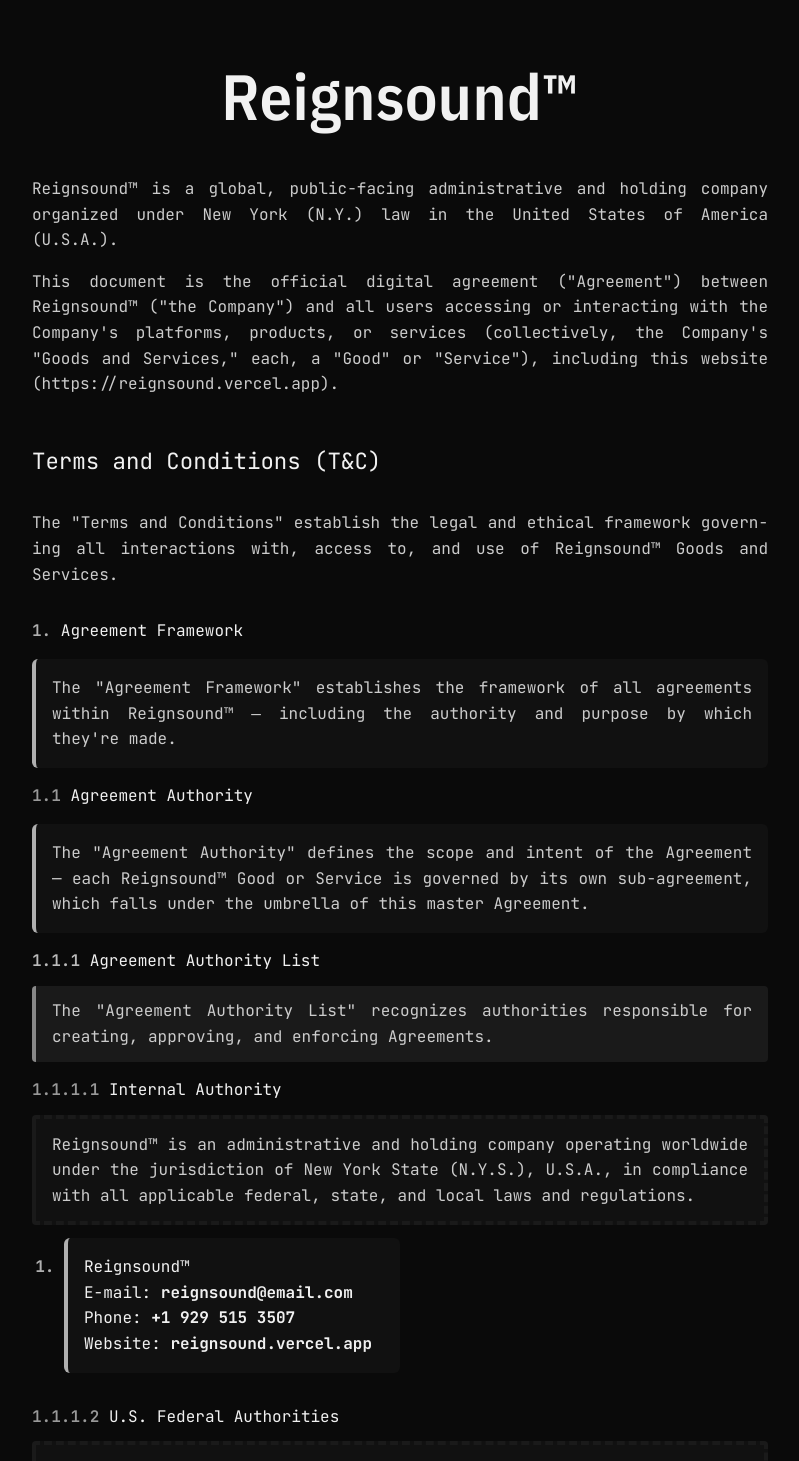
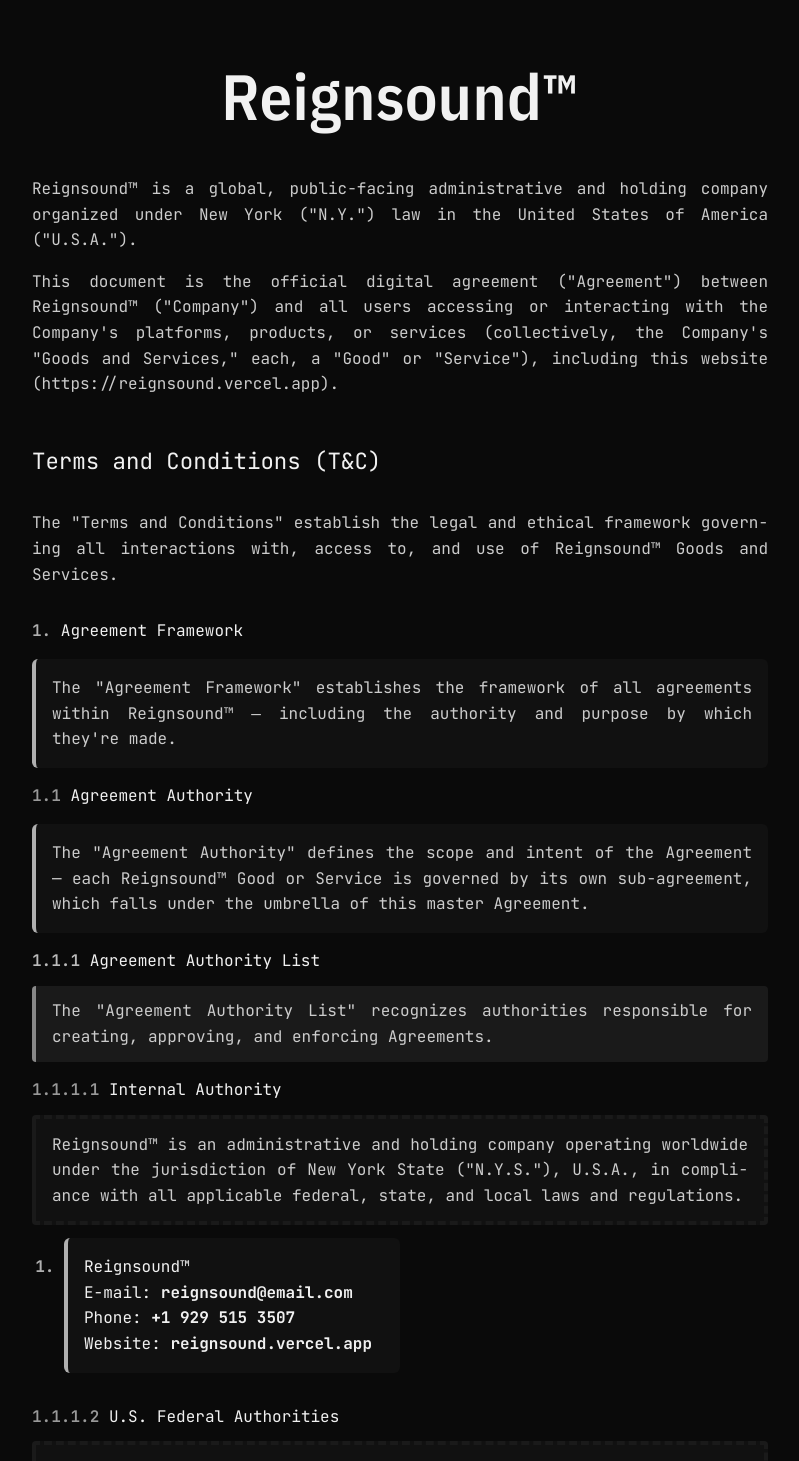
Before and after one commit to umbrellaholdinggroup/reignsound, a Next.js app: page / in a window 1280 px wide. Shown: the top 1461 px of the page, without its empty margins (240-1039 px from the left). Built offline with nearby package versions, Linux system fonts and the light colour scheme.

Commit message:
Update to language

```diff
--- a/app/page.js
+++ b/app/page.js
@@ -25,11 +25,11 @@
       <h1 className="brand-name">Reignsound&trade;</h1>
 
       <p className="brand-description">
-        Reignsound&trade; is a global, public-facing administrative and holding company organized under New York (N.Y.) law in the United States of America (U.S.A.).
+        Reignsound&trade; is a global, public-facing administrative and holding company organized under New York ("N.Y.") law in the United States of America ("U.S.A.").
       </p>
 
       <p className="document-description">
-        This document is the official digital agreement ("Agreement") between Reignsound&trade; ("the Company") and all users accessing or interacting with the Company's platforms, products, or services (collectively, the Company's "Goods and Services," each, a "Good" or "Service"), including this website (https://reignsound.vercel.app).
+        This document is the official digital agreement ("Agreement") between Reignsound&trade; ("Company") and all users accessing or interacting with the Company's platforms, products, or services (collectively, the Company's "Goods and Services," each, a "Good" or "Service"), including this website (https://reignsound.vercel.app).
       </p>
 
       <h2 className="section-title">Terms and Conditions (T&amp;C)</h2>
@@ -57,7 +57,7 @@
 
         <h6 className="sub-sub-sub-subsection-title">Internal Authority</h6>
         <p className="sub-sub-subsection-description">
-          Reignsound&trade; is an administrative and holding company operating worldwide under the jurisdiction of New York State (N.Y.S.), U.S.A., in compliance with all applicable federal, state, and local laws and regulations.
+          Reignsound&trade; is an administrative and holding company operating worldwide under the jurisdiction of New York State ("N.Y.S."), U.S.A., in compliance with all applicable federal, state, and local laws and regulations.
         </p>
 
         <ol style={{ paddingLeft: "2em" }}>
@@ -120,7 +120,7 @@
 
         <ol style={{ paddingLeft: "2em" }}>
           <li>
-            Consumer Protection Division — NYS Attorney General<br />
+            Consumer Protection Division — N.Y.S. Attorney General<br />
             E-mail: <a href="mailto:consumer@ag.ny.gov">consumer@ag.ny.gov</a><br />
             Phone: <a href="tel:18007717755">+1 800 771 7755</a><br />
             Website: <a href="https://ag.ny.gov/consumer" target="_blank">ag.ny.gov</a>
```
